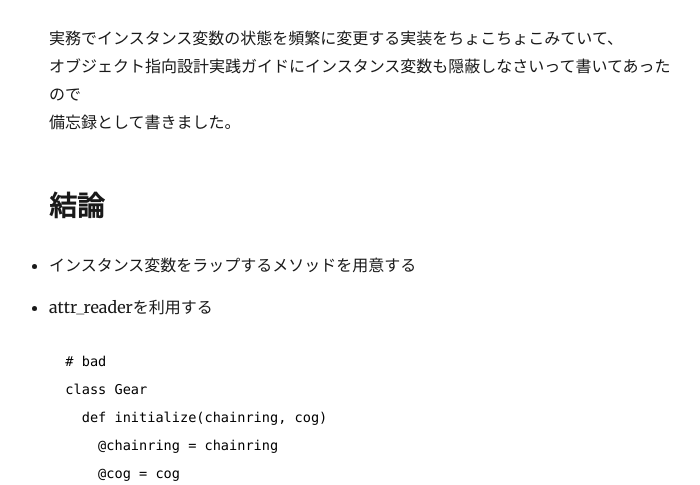
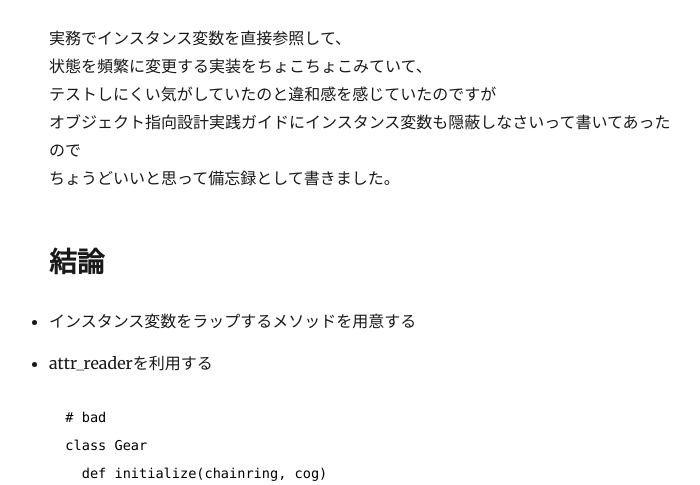
Before and after one commit to Taiki0806/Blog, a Gatsby site: page /hiding_variables/ in a window 1280 px wide. Shown: the part 315-800 px from the top of the page, without its empty margins (276-976 px from the left). Built offline with nearby package versions, Linux system fonts and the light colour scheme; Gatsby itself is replaced by a stand-in of ours; some packages are replaced by stand-ins of ours; code samples lack their colours.

Commit message:
インスタンス変数の隠蔽について微修正

```diff
--- a/content/blog/hiding_variables/index.md
+++ b/content/blog/hiding_variables/index.md
@@ -6,9 +6,11 @@ description: "オブジェクト指向設計実践ガイドを読んだ（第２
 
 # 同クラス内で定義したインスタンス変数も隠蔽する
 
-実務でインスタンス変数の状態を頻繁に変更する実装をちょこちょこみていて、
+実務でインスタンス変数を直接参照して、
+状態を頻繁に変更する実装をちょこちょこみていて、
+テストしにくい気がしていたのと違和感を感じていたのですが
 オブジェクト指向設計実践ガイドにインスタンス変数も隠蔽しなさいって書いてあったので
-備忘録として書きました。
+ちょうどいいと思って備忘録として書きました。
 
 ## 結論
 
@@ -87,7 +89,7 @@ description: "オブジェクト指向設計実践ガイドを読んだ（第２
 - A
   - No！
   - コンストラクタの責務を超えてしまっている（単一責任でない）し見通しが悪くなる。
-  - このクラスのcogの内容はcogに閉じているべき。
+  - このクラスのcogの意味そのものが変わるならcogメソッドで振る舞いを変えればいい。（cog以外がcogの意味を知るべきでない。）
 
 ## 参考
 
```
